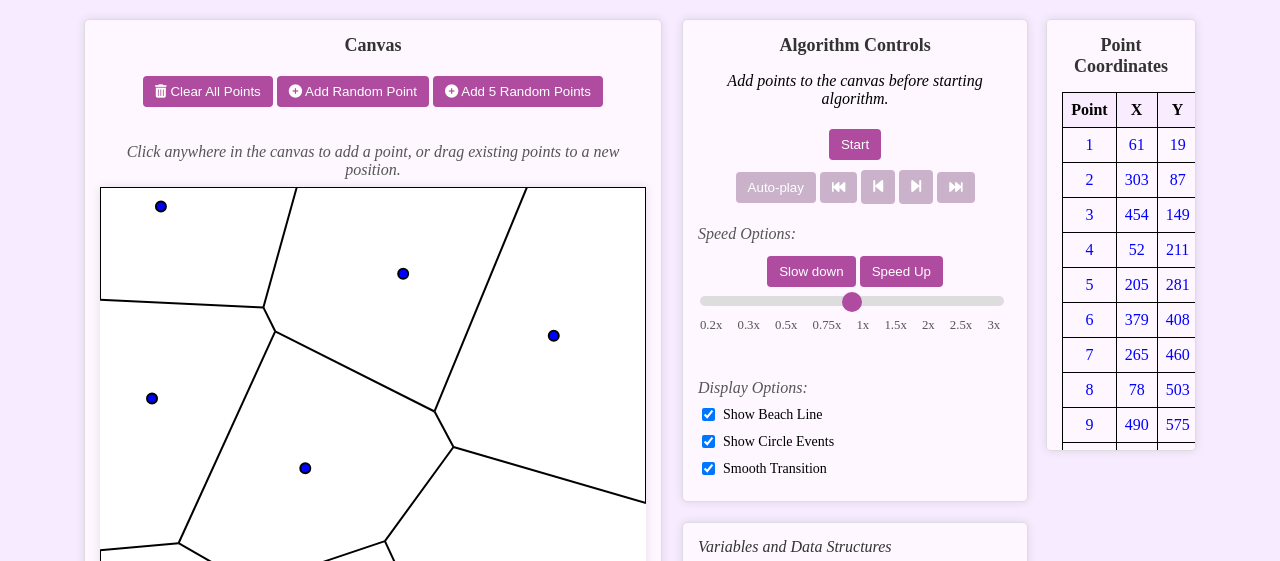
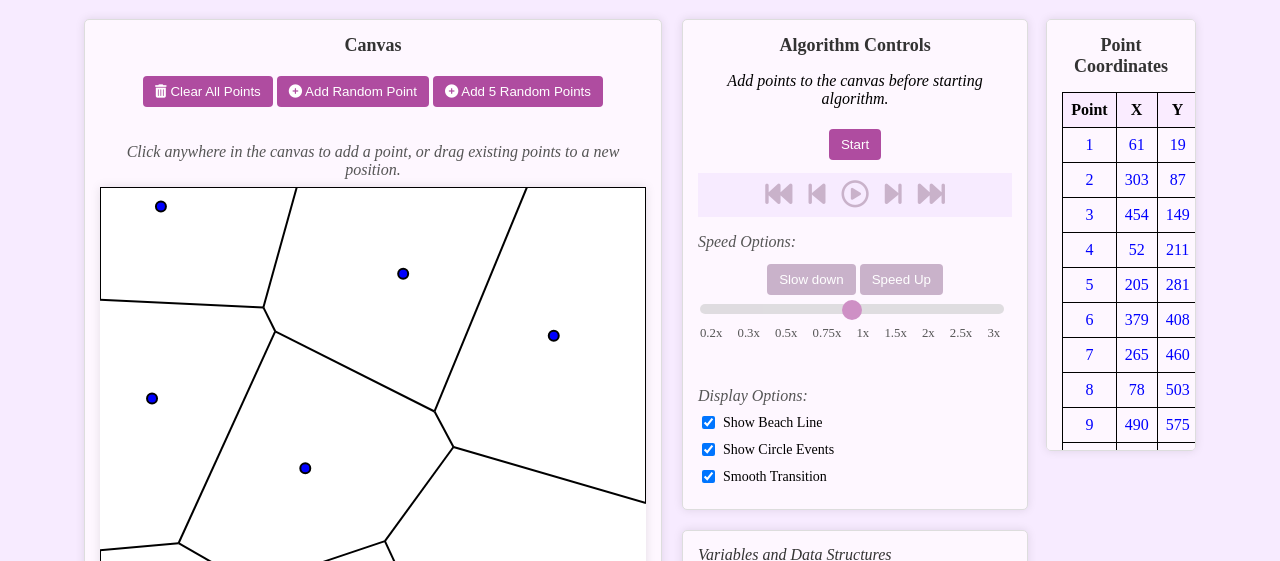
Before and after one commit to HannahMarsh/CompGeom, a website: page public/index.html in a window 1280 px wide. Shown: the part 172-733 px from the top of the page. Drawn offline with Linux system fonts and the light colour scheme.

Commit message:
Update buttons

```diff
--- a/public/index.html
+++ b/public/index.html
@@ -44,12 +44,12 @@
                 <p id="add-points"><em>Add points to the canvas before starting algorithm.</em></p>
 
                 <button id="start-button" disabled>Start</button>
-                <div>
-                    <button id="auto-play-button" title="Automatically play the algorithm from start to finish" disabled>Auto-play</button>
-                    <button id="skip-back-button" disabled><i class="fas fa-backward-fast"></i></button>
-                    <button id="back-button" style="font-size: 1em;" disabled><i class="fa-solid fa-backward-step"></i></button>
-                    <button id="next-button" style="font-size: 1em;" disabled><i class="fas fa-forward-step"></i></button>
-                    <button id="skip-ahead-button" disabled><i class="fas fa-forward-fast"></i></button>
+                <div class="pause-play-skip-container">
+                    <button class="pause-play-skip" id="skip-back-button"  disabled><i class="fas fa-backward-fast"></i></button>
+                    <button class="pause-play-skip" id="back-button" disabled><i class="fa-solid fa-backward-step"></i></button>
+                    <button class="pause-play-skip" id="auto-play-button" disabled><i class="fa-regular fa-circle-play"></i></button>
+                    <button class="pause-play-skip" id="next-button" disabled><i class="fas fa-forward-step"></i></button>
+                    <button class="pause-play-skip" id="skip-ahead-button" disabled><i class="fas fa-forward-fast"></i></button>
                 </div>
 
 
--- a/public/scripts/controls.js
+++ b/public/scripts/controls.js
@@ -242,13 +242,14 @@ function updateAutoPlayPauseButton() {
     if (canvasWrapper.IsInAlgorithm()) {
         enableButton(autoPlayButton);
         if (canvasWrapper.isAutoPlaying) {
-            autoPlayButton.innerText = "Pause";
+            autoPlayButton.innerHTML = "<i class=\"fa-regular fa-circle-pause\"></i>";
         } else {
-            autoPlayButton.innerText = "Auto-play";
+            autoPlayButton.innerHTML = "<i class=\"fa-regular fa-circle-play\"></i>";
         }
     } else {
         disableButton(autoPlayButton);
-        autoPlayButton.innerText = "Auto-play";
+        autoPlayButton.innerHTML = "<i class=\"fa-regular fa-circle-play\"></i>";
+
     }
 }
 
@@ -284,6 +285,14 @@ function updateClearButton() {
 }
 
 function updateSpeedButtons() {
+    if (!canvasWrapper.IsInAlgorithm()) {
+        disableButton(speedUpButton);
+        disableButton(slowDownButton);
+        document.getElementById("speed-slider").disabled = true;
+        return;
+    } else {
+        document.getElementById("speed-slider").disabled = false;
+    }
     if (currentSpeed === 1) {
         disableButton(slowDownButton);
         enableButton(speedUpButton);
--- a/public/styles/styles.css
+++ b/public/styles/styles.css
@@ -124,7 +124,7 @@ th {
     background-color: #faecff;
 }
 
-button {
+button:not(.pause-play-skip) {
     background-color: #af4ca0;
     color: white;
     padding: 8px 12px;
@@ -135,15 +135,34 @@ button {
     transition: background-color 0.3s;
 }
 
+button.pause-play-skip {
+    background-color: #f7ebff;;
+    color: #af4ca0;
+    border: none;
+    font-size: 1.7em;
+}
+
+button.pause-play-skip:disabled {
+    background-color: #f7ebff;;
+    color: #c9b2ca;
+    cursor: not-allowed;
+}
+
+.pause-play-skip-container {
+    margin-top: 1vh;
+    background-color: #f7ebff;
+    padding: 5px;
+}
+
 #visualize-fortune-button:enabled {
     background-color: #a05fcb;
 }
 
-button:hover {
+button:not(.pause-play-skip):hover {
     background-color: #a05fcb;
 }
 
-button:disabled {
+button:not(.pause-play-skip):disabled {
     background-color: #c9b2ca;
     cursor: not-allowed;
 }
@@ -263,6 +282,38 @@ button:disabled {
 
 
 
+/* Style the slider track when disabled */
+#speed-slider:disabled {
+    background: #ccc; /* Greyed-out track */
+    cursor: not-allowed; /* Show a "not allowed" cursor */
+    opacity: 0.6; /* Slightly transparent */
+}
+
+/* Style the slider thumb (Webkit) when disabled */
+#speed-slider:disabled::-webkit-slider-thumb {
+    background: #c9b2ca; /* Light grey thumb */
+    cursor: not-allowed;
+}
+
+/* Style the slider thumb (Firefox) when disabled */
+#speed-slider:disabled::-moz-range-thumb {
+    background: #c9b2ca; /* Light grey thumb */
+    cursor: not-allowed;
+}
+
+/* Optional: Disable hover effects when the slider is disabled */
+#speed-slider:disabled:hover {
+    background: #ccc;
+}
+
+#speed-slider:disabled::-webkit-slider-thumb:hover,
+#speed-slider:disabled::-moz-range-thumb:hover {
+    background: #c9b2ca;
+}
+
+
+
+
 
 
 /*!* Style slider for better appearance*!*/
```
